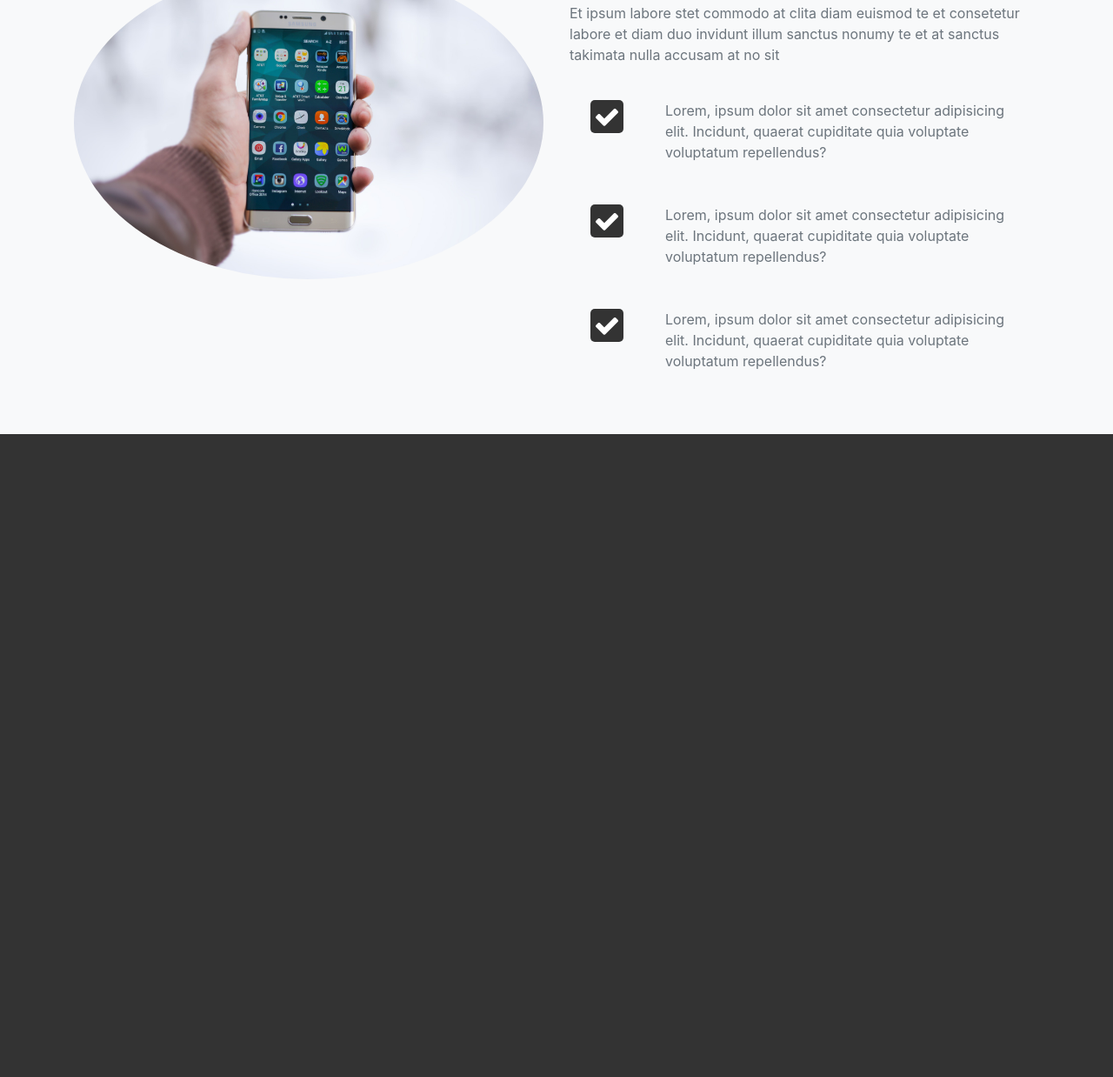
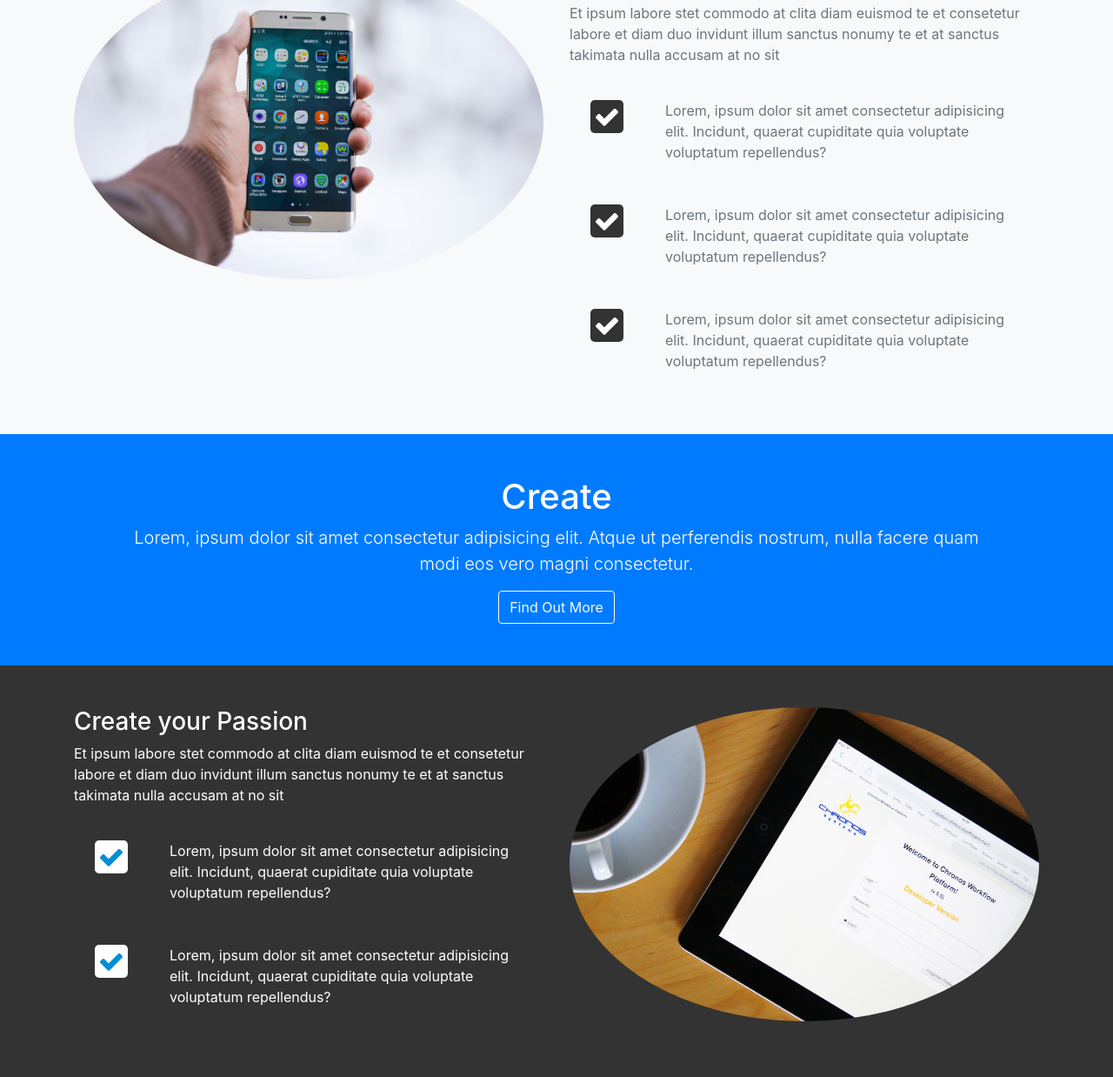
Before and after one commit to Stevegolden12/BootStrap4-Landing-Page, a website: page src/index.html in a window 1280 px wide. Shown: the part 1053-2291 px from the top of the page at 87% size. Before the commit the page ends 1552 px from the top, so only its background shows below. Drawn offline with Linux system fonts and the light colour scheme.

Commit message:
Added create-head and create-section
Added the html and bootstrap classes to the create-head section from the explore-head markup.

Added the html and bootstrap classes to the create-section from the explore-section.

```diff
--- a/src/index.html
+++ b/src/index.html
@@ -85,7 +85,7 @@
                         <div class="form-group">
                           <input type="passowrd" class="form-control form-control-lg" placeholder="Confirm Password" />
                         </div>
-                        <input type="submit" value="Submit" class="btn btn-outline-light btn-block"/>
+                        <input type="submit" value="Submit" class="btn btn-outline-light btn-block" />
                       </form>
                     </div>
                   </div>
@@ -116,7 +116,7 @@
         <div class="container">
           <div class="row">
             <div class="col-md-6">
-              <img src="image/explore-section1.jpeg" class="img-fluid mb-3 rounded-circle"/>
+              <img src="image/explore-section1.jpeg" class="img-fluid mb-3 rounded-circle" />
             </div>
             <div class="col-md-6">
               <h3>Explore & Connect</h3>
@@ -150,6 +150,52 @@
         </div>
       </section>
 
+      <!-- CREATE HEAD -->
+      <section id="create-head-section" class="bg-primary">
+        <div class="container">
+          <div class="row">
+            <div class="col text-center">
+              <div class="p-5">
+                <h1 clsas="display-4">Create</h1>
+                <p class="lead">Lorem, ipsum dolor sit amet consectetur adipisicing elit. Atque ut perferendis nostrum, nulla facere quam modi eos vero magni consectetur.</p>
+                <a href="#" class="btn btn-outline-light">Find Out More</a>
+              </div>
+            </div>
+          </div>
+        </div>
+      </section>
+
+      <!-- CREATE SECTION -->
+      <section id="create-section" class="py-5">
+        <div class="container">
+          <div class="row">
+            <div class="col-md-6">
+              <h3>Create your Passion</h3>
+              <p>Et ipsum labore stet commodo at clita diam euismod te et consetetur labore et diam duo invidunt illum sanctus nonumy te et at sanctus takimata nulla accusam at no sit</p>
+              <div class="d-flex flex-row">
+                <div class="p-4 align-self-start">
+                  <i class="fa fa-check"></i>
+                </div>
+                <div class="p-4 align-self-end">
+                  Lorem, ipsum dolor sit amet consectetur adipisicing elit.  Incidunt, quaerat cupiditate quia voluptate voluptatum repellendus?
+                </div>
+              </div>
+              <div class="d-flex flex-row">
+                <div class="p-4 align-self-start">
+                  <i class="fa fa-check"></i>
+                </div>
+                <div class="p-4 align-self-end">
+                  Lorem, ipsum dolor sit amet consectetur adipisicing elit.  Incidunt, quaerat cupiditate quia voluptate voluptatum repellendus?
+                </div>
+              </div>
+            </div>
+              <div class="col-md-6">
+                <img src="image/create-section1.jpeg" class="img-fluid mb-3 rounded-circle" />
+              </div>
+          </div>
+        </div>
+      </section>
+
       <script src="js/jquery.min.js"></script>
       <script src="js/popper.min.js"></script>
       <script src="js/bootstrap.min.js"></script>
--- a/src/scss/style.scss
+++ b/src/scss/style.scss
@@ -56,3 +56,13 @@ body{
     font-size: $icon-size;
   }
 }
+
+#create-section {
+  .fa {
+    color: $primary-color;
+    background: #fff;
+    padding: 4px;
+    border-radius: 5px;
+    font-size: $icon-size;
+  }
+}
```
Also changed, not shown: src/css/style.css, src/image/create-section1.jpeg (added). Lines whose indentation alone changed are shown as unchanged.
